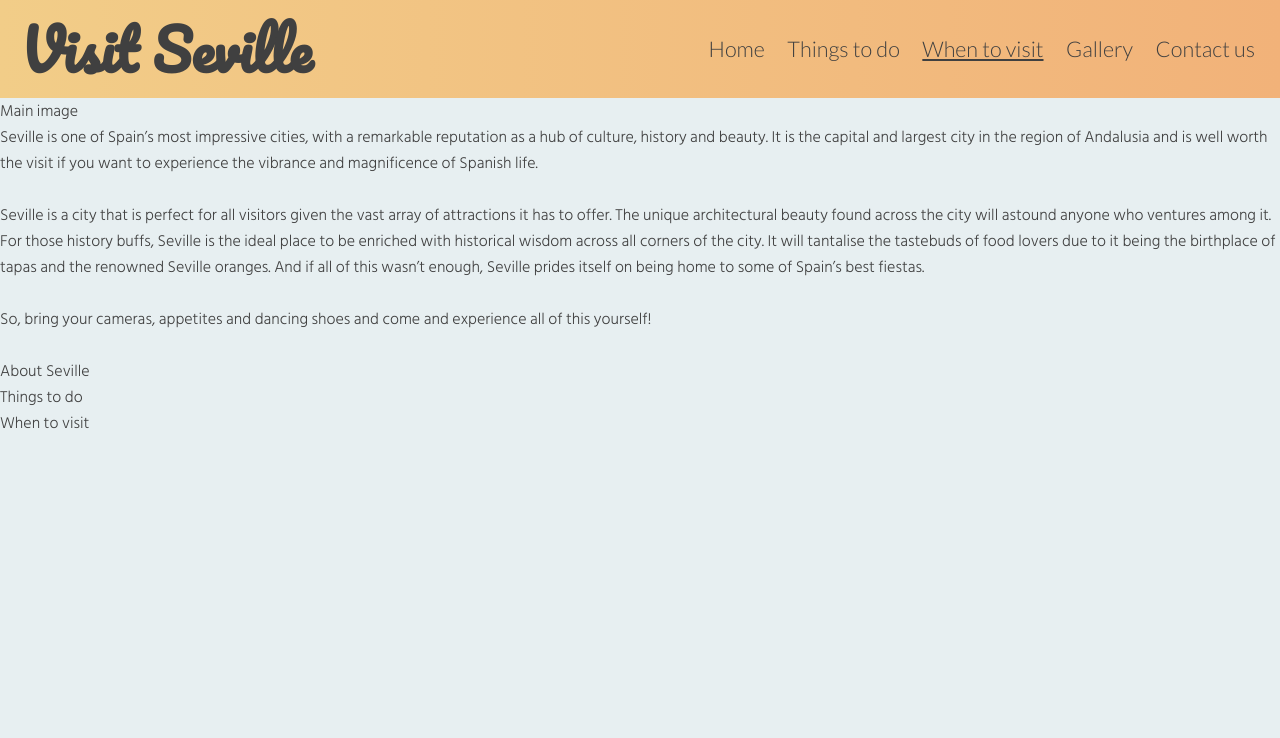
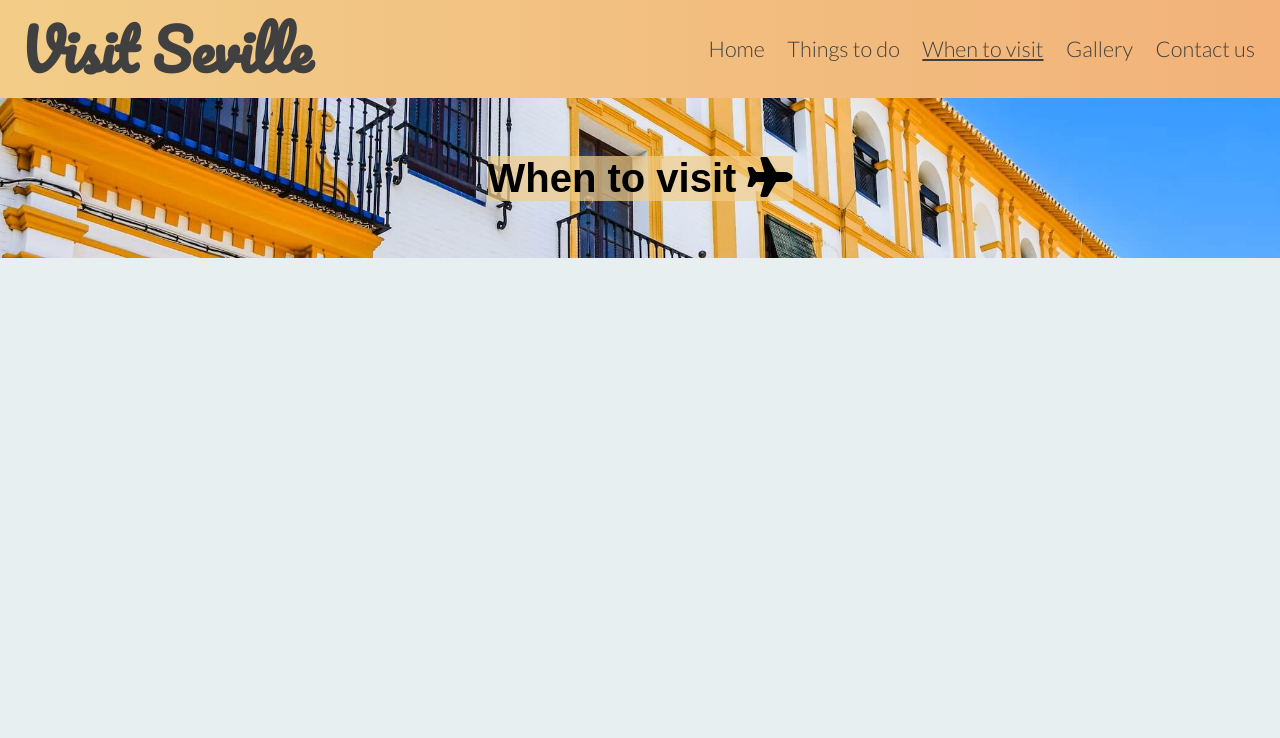
Before and after one commit to s-batish/visit-seville, a plain HTML site: page when-to-visit.html in a window 1280 px wide. Shown: the top 738 px of the page. Drawn offline with Linux system fonts and the light colour scheme; a web font is replaced by a local one.

Commit message:
Add heading and heading background to When to visit page

```diff
--- a/assets/css/style.css
+++ b/assets/css/style.css
@@ -148,7 +148,7 @@ h1 {
     align-items: center;
 }
 
-/* about seville section */
+/* about seville page */
 
 #about-seville {
     padding: 1vh;
@@ -159,7 +159,7 @@ h1 {
     font-size: 110%;
 }
 
-/* things to do section */
+/* things to do page */
 
 #things-to-do {
     height: 20vh;
@@ -191,6 +191,25 @@ h1 {
 #things img {
     height: 100%;
     width: 100%;
+}
+
+/* when to visit */
+
+#when-to-visit {
+    height: 20vh;
+    width: 100%;
+    background: url(../images/when-to-visit.jpeg) no-repeat center 70%;
+    background-size: cover;
+    display: flex;
+    justify-content: center;
+    align-items: center;
+}
+
+#visit-heading {
+    color: black;
+    background-color: rgba(242, 205, 136, 0.7);
+    height: fit-content;
+    width: fit-content;
 }
 
 /* gallery */
--- a/when-to-visit.html
+++ b/when-to-visit.html
@@ -43,34 +43,11 @@
         </div>
     </header>
     <section>
-        Main image
-        <p>
-            Seville is one of Spain’s most impressive cities, with a remarkable reputation as a hub of culture, history and beauty.
-            It is the capital and largest city in the region of Andalusia and is well worth the visit if you want to experience the
-            vibrance and magnificence of Spanish life.
-        </p>
-        <br>
-        <p>
-            Seville is a city that is perfect for all visitors given the vast array of attractions it has to offer. The unique architectural
-            beauty found across the city will astound anyone who ventures among it. For those history buffs, Seville is the ideal place to
-            be enriched with historical wisdom across all corners of the city. It will tantalise the tastebuds of food lovers due to it being
-            the birthplace of tapas and the renowned Seville oranges. And if all of this wasn’t enough, Seville prides itself on being home
-            to some of Spain’s best fiestas.
-        </p>
-        <br>
-        <p>
-             So, bring your cameras, appetites and dancing shoes and come and experience all of this yourself!
-        </p>
-        <br>
-    </section>
-    <section>
-        About Seville
-    </section>
-    <section>
-        Things to do
-    </section>
-    <section>
-        When to visit
+        <div id="when-to-visit">
+            <div>
+                <h2 id="visit-heading">When to visit <i class="fa-solid fa-plane"></i></h2>
+            </div>
+        </div>
     </section>
     <footer>
         <ul class="social-media">
```
Also changed, not shown: things-to-do.html (+1 -1 lines), assets/images/when-to-visit.jpeg (added).
